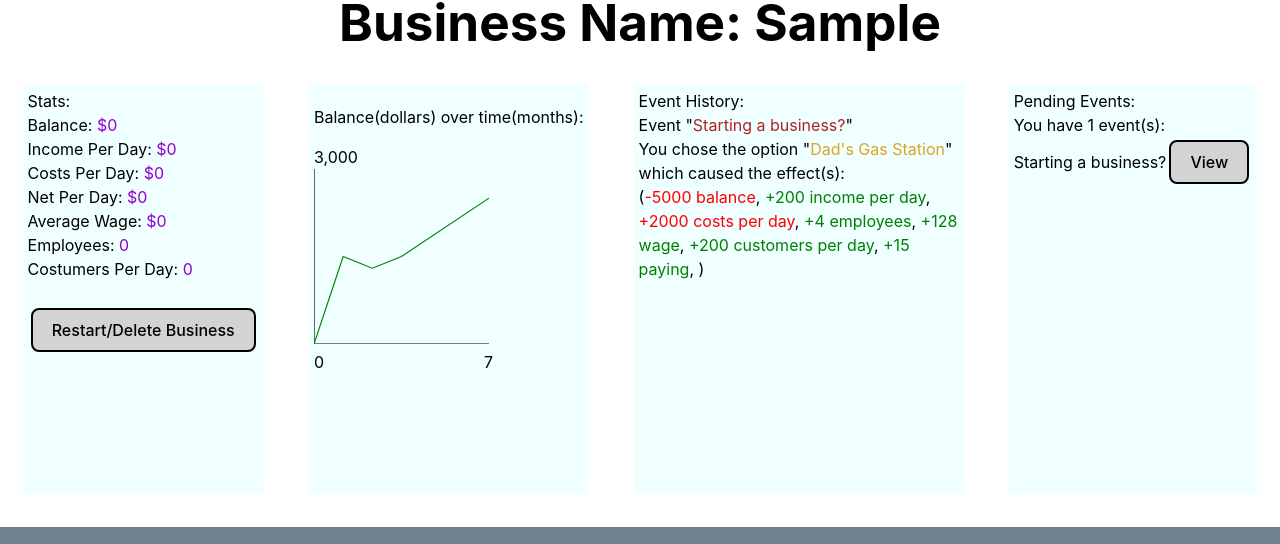
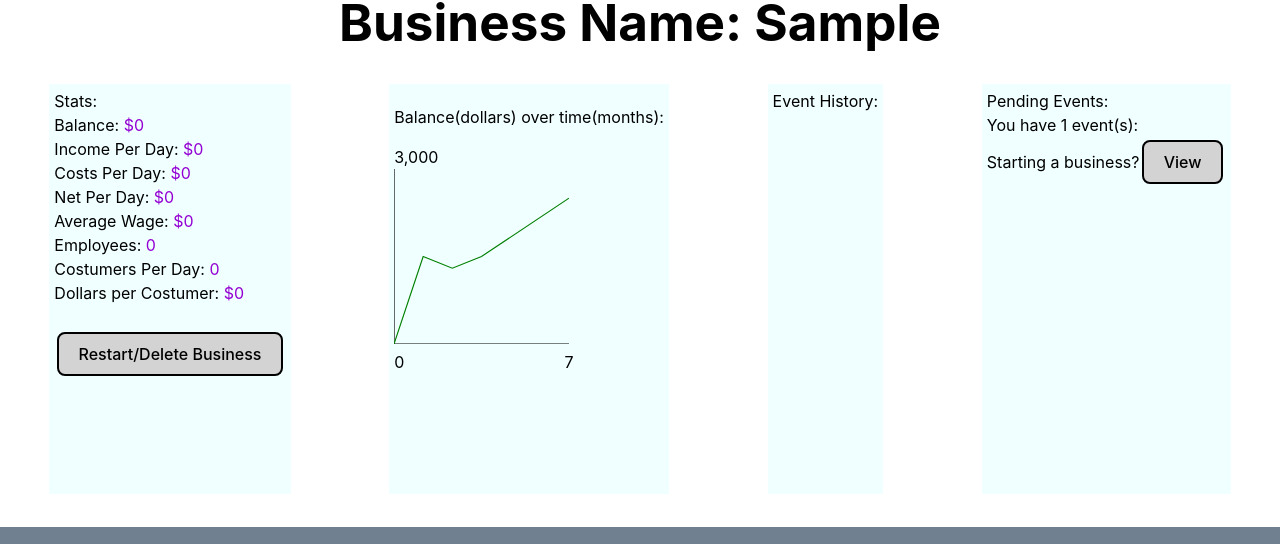
Before and after one commit to KaelNielson/startup, a React (Vite) app in the folder startupVite/: page /game in a window 1280 px wide. Both pictures are taken after typing "Sample" into the empty fields and a click on the button "Create Business". Shown: the part 193-737 px from the top of the page. Built offline with nearby package versions, Linux system fonts and the light colour scheme.

Commit message:
Events now work in the main game, graph does not yet

```diff
--- a/startupVite/src/game/game.jsx
+++ b/startupVite/src/game/game.jsx
@@ -22,27 +22,30 @@ class statList {
 
     recalcNet() {
         this.net = this.totalIncome - this.totalCosts;
+        return this
     }
 
     recalcCosts () {
         this.totalCosts = this.baseCosts + this.employees * this.wage;
+        return this
     }
 
     recalcIncome () {
         this.totalIncome = this.baseIncome + this.customer * this.paying;
+        return this
     }
 
-    dailyRecalc() {
-        this.recalcNet()
+    dailyRecalc(stChanger) {
+        stChanger(this.recalcNet())
         this.balance = this.balance + this.net;
+        return this
     }
 
-    fullRecalc() {
-        console.log("Hey there, little guy")
-        this.recalcCosts()
-        this.recalcIncome()
-        this.recalcNet()
-        this.dailyRecalc()
+    fullRecalc(stChanger) {
+        stChanger(this.recalcCosts())
+        stChanger(this.recalcIncome())
+        stChanger(this.recalcNet())
+        return this
     }
 
 }
@@ -52,7 +55,7 @@ class statList {
 export function Game() {
     const [exists, setExists] = React.useState(false);
     const [name, setName] = React.useState("")
-    let stats = new statList(0,0,0,0,0,0,0)
+    const [stats, setStats] = React.useState(new statList(0,0,0,0,0,0,0))
     const [weeks, setWeeks] = React.useState(0)
     const [months, setMonths] = React.useState(0)
     const [graphColor, setColor] = React.useState("good-graph-line")
@@ -60,6 +63,7 @@ export function Game() {
     const [pendingEvents, setEvents] = React.useState([])
     const [points, setPoints] = React.useState("")
     const [showingEvents, setShowing] = React.useState(false)
+    const [reports, setReports] = React.useState([])
 
     class effect {
         constructor(target, amount) {
@@ -88,8 +92,7 @@ export function Game() {
             } else if (this.target == "paying") {
                 stats.paying = stats.paying + this.amount;
             }
-            console.log(stats.balance)
-            stats.fullRecalc()
+            setStats(stats.fullRecalc(setStats))
         }
     }
 
@@ -104,20 +107,22 @@ export function Game() {
             return this.name
         }
 
-        choose() {
+        choose(ogEvent) {
             let ef = this.effects
+            let op = this
             function f () {
                 for (let effect in ef) {
                     ef[effect].activate();
                 }
                 setShowing(false)
+                ogEvent.chooseOption(op)
             }
             return f
         }
 
-        render() {
+        render(ogEvent) {
             return (
-                <div className="optionStyle">{this.text}<br /><button onClick={this.choose()}>Accept</button></div>
+                <div className="optionStyle">{this.text}<br /><button onClick={this.choose(ogEvent)}>Accept</button></div>
 
             )
         }
@@ -130,8 +135,10 @@ export function Game() {
             this.options = options;
         }
 
-        chooseOption(index) {
-            this.options[index].choose()
+        chooseOption(op) {
+            setReports(reports.concat([(report(this, op, Date.now()))]))
+            setEvents(pendingEvents.splice(pendingEvents.indexOf(this), 1))
+            runAWeek()
         }
 
         render() {
@@ -143,7 +150,7 @@ export function Game() {
                     </p>
                     <div className = "optionsDiv">
                     {this.options.map(op =>
-                        <span key={this.options.indexOf(op)}>{op.render()}</span>
+                        <span key={this.options.indexOf(op)}>{op.render(this)}</span>
                     )}
                     </div>
                 </div>
@@ -196,7 +203,7 @@ export function Game() {
     function runAWeek() {
         setWeeks(weeks + 1)
         for (let i = 0; i < 7; i++) {
-            stats.dailyRecalc()
+            setStats(stats.dailyRecalc(setStats))
         }
         setBalances(balances + [stats.balance])
         if (weeks % 4 == 0) {
@@ -204,7 +211,7 @@ export function Game() {
         }
     }
 
-    function Report({ev, op, time}) {
+    function report(ev, op, time) {
         let printTime;
         let elapsedSeconds = Date.now() - time/1000000
         let elapsedMinutes = elapsedSeconds/60
@@ -267,7 +274,6 @@ export function Game() {
         await fetch("https://api.wordnik.com/v4/words.json/randomWord?hasDictionaryDef=true&includePartOfSpeech=adjective&maxCorpusCount=-1&minDictionaryCount=1&maxDictionaryCount=-1&minLength=5&maxLength=-1&api_key=" + secretKey) //But how to use key?
         .then((response) => response.json())
         .then((data) => {
-            console.log(data)
             newName += capitalize(data.word);
         })
         .catch();
@@ -276,7 +282,6 @@ export function Game() {
         await fetch("https://api.wordnik.com/v4/words.json/randomWord?hasDictionaryDef=true&includePartOfSpeech=noun&maxCorpusCount=-1&minDictionaryCount=1&maxDictionaryCount=-1&minLength=5&maxLength=-1&api_key=" + secretKey)
         .then((response) => response.json())
         .then((data) => {
-            console.log(data)
             newName += capitalize(data.word);
         })
         .catch();
@@ -300,7 +305,7 @@ export function Game() {
             document.getElementById("nameInput").value = "You need a business name first."
         } else {
             setName(v)
-            stats = new statList(0,0,0,0,0,0,0)
+            setStats(new statList(0,0,0,0,0,0,0))
             setExists(true)
             let temp = [firstEvent]
             setEvents(pendingEvents.concat(temp))
@@ -323,7 +328,8 @@ export function Game() {
                             <div>Net Per Day: <span className="stat">${stats.net}</span></div>
                             <div>Average Wage: <span className="stat">${stats.wage}</span></div>
                             <div>Employees: <span className="stat">{stats.employees}</span></div>
-                            <div>Costumers Per Day: <span className="stat">{stats.customer}</span></div><br />
+                            <div>Costumers Per Day: <span className="stat">{stats.customer}</span></div>
+                            <div>Dollars per Costumer: <span className="stat">${stats.paying}</span></div><br />
                             <button id="restartButton" onClick={deleteBusiness}>Restart/Delete Business</button><br />
                             <button id="questioningButton" onClick={stepTwo}>Are you sure?</button>
 
@@ -340,7 +346,7 @@ export function Game() {
                         </div>
                         <div id="eventHistory" className="items">
                             Event History:<br />
-                            <Report ev={firstEvent} op={op1} time={Date.now()} />
+                            {reports[0]}
                         </div>
                         <div id="eventsQueue" className="items">
                             Pending Events:<br />
```
